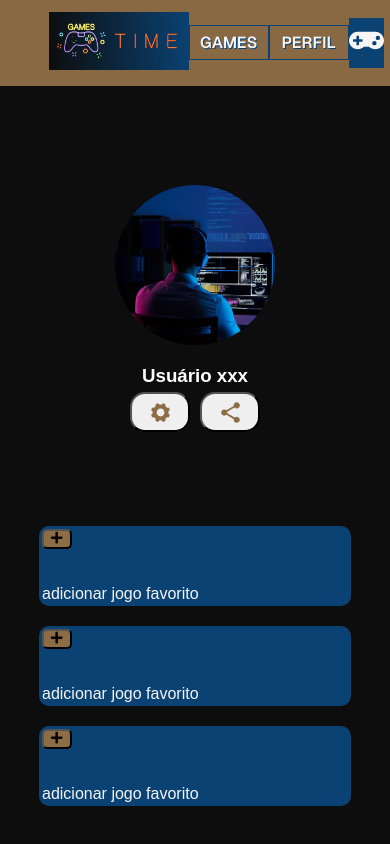
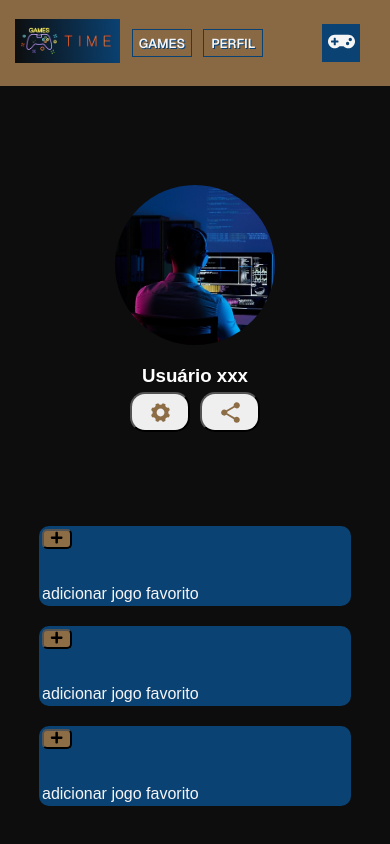
Before and after one commit to lubamathias/portfolio-dailygames, a Next.js app: page /profile in a window 390 px wide. Shown: the top 844 px of the page. Built offline with nearby package versions, Linux system fonts and the light colour scheme.

Commit message:
alterações para melhoria da  responsividade

```diff
--- a/src/app/layout.tsx
+++ b/src/app/layout.tsx
@@ -17,6 +17,7 @@ export const metadata: Metadata = {
   title: "Projeto: Daily Games - descubra jogos incríveis",
   description: "Diversos jogos para você saber mais!",
   keywords: ['games', 'jogos', 'steam'],
+  viewport: 'width=device-width, initial-scale=1, maximum-scale=1, user-scalable=no', // a meta tag de viewport
   openGraph: {
     images: [`${process.env.PROJECT_URL}/images/preview.png`]
   },
--- a/src/components/header/page.module.css
+++ b/src/components/header/page.module.css
@@ -31,7 +31,7 @@
 }
 
 .nav {
-    width: 350px;
+    width: 40%;
     display: flex;
     align-items: center;
     justify-content: space-around;
@@ -93,3 +93,31 @@
     height: auto;
     color: whitesmoke;
 }
+
+
+@media (max-width: 800px) {
+    .container {
+        width: 95%;
+    }
+
+    .nav {
+        width: 70%;
+    }
+    .link {
+        width: 60px;
+        height: 28px;
+        font-size: small;
+    }
+    .logoGames {
+        width: 105px;
+        height: auto;
+    }
+    .iconContainer {
+        width: 38px;
+        height: 38px;
+    }
+    .icon {
+        width: 27px;
+        height: auto;
+    }
+}
--- a/src/components/input/page.module.css
+++ b/src/components/input/page.module.css
@@ -23,6 +23,10 @@
     outline: none;
 }
 
+.input[type="text"] {
+    font-size: 16px;
+  }
+
 
 .button {
     width: 30px;
```
Also changed, not shown: src/app/[title]/page.module.css (+22 -4 lines).
